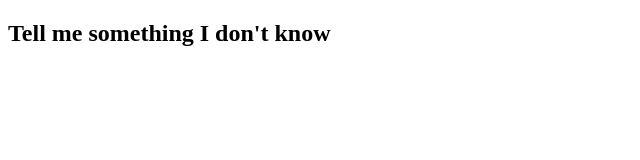
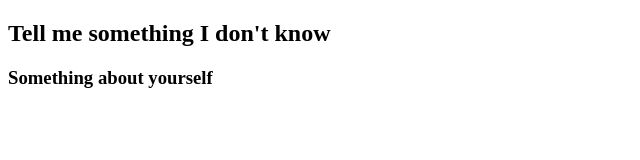
Before and after one commit to JL-2303-khi-cnd-006/javeria_test_repo, a plain HTML site: page about.html in a window 1280 px wide. Shown: the whole page, without its empty margins (0-640 px from the left). Drawn offline with Linux system fonts and the light colour scheme.

Commit message:
line added

```diff
--- a/about.html
+++ b/about.html
@@ -8,5 +8,6 @@
 </head>
 <body>
     <h2> Tell me something I don't know </h2>
+    <h3> Something about yourself </h3>
 </body>
 </html>
```
